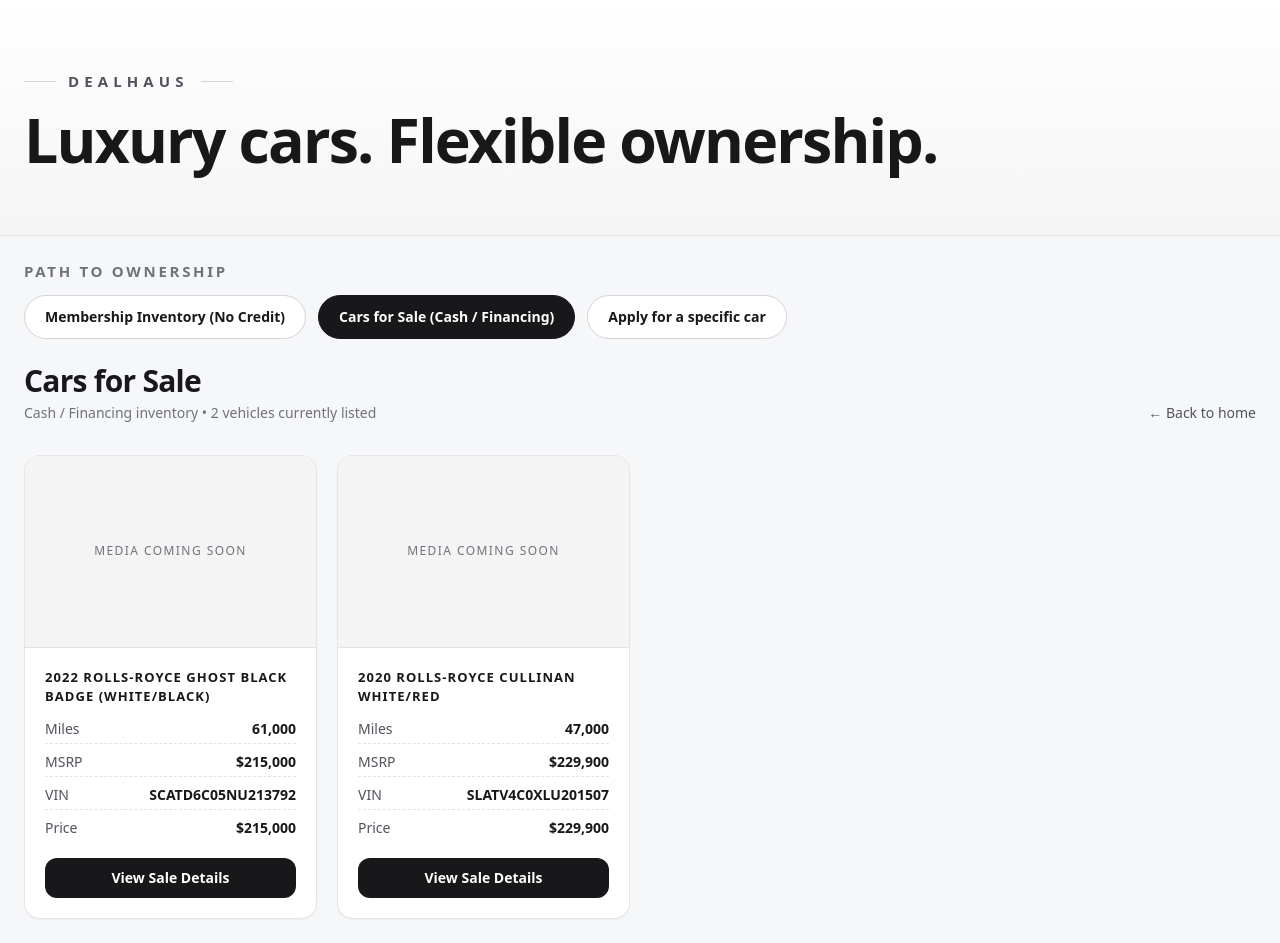
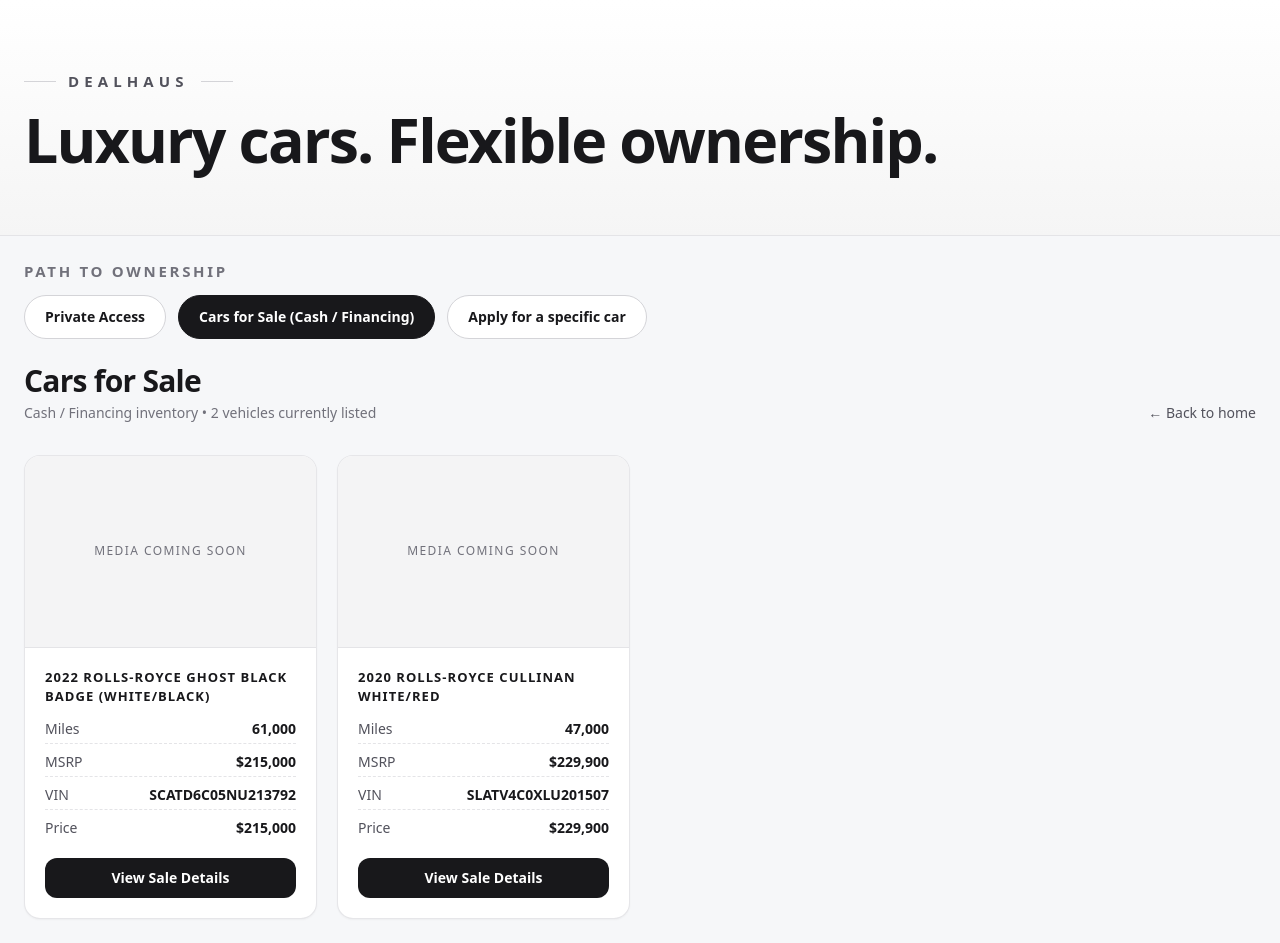
Before and after one commit to stradacorsagroup-art/scg-site-1772418012, a Next.js app: page /cars-for-sale in a window 1280 px wide. Built offline with nearby package versions, Linux system fonts and the light colour scheme.

Commit message:
copy: rename membership tab to Private Access and remove credit-check language

```diff
--- a/src/app/page.tsx
+++ b/src/app/page.tsx
@@ -84,7 +84,7 @@ export default function Home() {
 
           <div className="mt-5 flex flex-wrap items-center gap-3 text-[10px] font-semibold uppercase tracking-[0.11em] text-zinc-500 sm:gap-4 sm:text-[11px] sm:tracking-[0.12em]">
             <span className="inline-flex items-center gap-1.5"><span className="h-1.5 w-1.5 rounded-full bg-zinc-700" />Curated Inventory</span>
-            <span className="inline-flex items-center gap-1.5"><span className="h-1.5 w-1.5 rounded-full bg-zinc-700" />No Credit Membership</span>
+            <span className="inline-flex items-center gap-1.5"><span className="h-1.5 w-1.5 rounded-full bg-zinc-700" />Private Access</span>
             <span className="inline-flex items-center gap-1.5"><span className="h-1.5 w-1.5 rounded-full bg-zinc-700" />Concierge Delivery</span>
           </div>
 
--- a/src/components/ownership-pills.tsx
+++ b/src/components/ownership-pills.tsx
@@ -13,7 +13,7 @@ export function OwnershipPills({ active }: { active: "membership" | "sale" | "ap
       <div className="mt-3 -mx-1 overflow-x-auto pb-1 sm:mx-0 sm:overflow-visible sm:pb-0">
         <div className="flex w-max gap-2 px-1 sm:w-auto sm:flex-wrap sm:gap-3 sm:px-0">
           <Link href="/#membership-inventory" className={pillClass(active === "membership")}>
-            Membership Inventory (No Credit)
+Private Access
           </Link>
           <Link href="/cars-for-sale" className={pillClass(active === "sale")}>
             Cars for Sale (Cash / Financing)
--- a/src/data/inventory.ts
+++ b/src/data/inventory.ts
@@ -206,7 +206,7 @@ export const inventory: InventoryItem[] = [
     "monthly": 3250,
     "display": "From $25,995 down • $3,250/mo",
     "location": "—",
-    "notes": "$339,700 MSRP • 6/12 Month Lease To Own • No Credit/Income Check • Buyout Option At End",
+    "notes": "$339,700 MSRP • 6/12 Month Lease To Own • Private Access • Buyout Option At End",
     "scgMonthlyByTerm": {
       "3 mo": 3250,
       "12 mo": 3250
@@ -239,7 +239,7 @@ export const inventory: InventoryItem[] = [
     "monthly": 5995,
     "display": "From $19,995 down • $5,995/mo",
     "location": "West Palm FL",
-    "notes": "White Exterior / Handcrafted Red Interior • $235k Purchase Price • 6/12 Month Lease • No Credit or Income Check • Buyout Option at End",
+    "notes": "White Exterior / Handcrafted Red Interior • $235k Purchase Price • 6/12 Month Lease • Private Access • Buyout Option at End",
     "scgMonthlyByTerm": {
       "3 mo": 5995,
       "12 mo": 5995
@@ -271,7 +271,7 @@ export const inventory: InventoryItem[] = [
     "monthly": 2000,
     "display": "From $17,995 down • $2,000/mo",
     "location": "—",
-    "notes": "C = Competition (highly sought after trim) • Silver Matte Paint • 6/12 Month Lease to Own • No Credit or Income Check • Buyout Option at End of Lease",
+    "notes": "C = Competition (highly sought after trim) • Silver Matte Paint • 6/12 Month Lease to Own • Private Access • Buyout Option at End of Lease",
     "scgMonthlyByTerm": {
       "3 mo": 2000,
       "12 mo": 2000
@@ -304,7 +304,7 @@ export const inventory: InventoryItem[] = [
     "monthly": 2500,
     "display": "From $17,995 down • $2,500/mo",
     "location": "—",
-    "notes": "Full Stealth PPF • 6/12 Month Lease to Own • No Credit or Income Check • Buyout Option at End of Lease",
+    "notes": "Full Stealth PPF • 6/12 Month Lease to Own • Private Access • Buyout Option at End of Lease",
     "scgMonthlyByTerm": {
       "3 mo": 2500,
       "12 mo": 2500
@@ -336,7 +336,7 @@ export const inventory: InventoryItem[] = [
     "monthly": 9000,
     "display": "From $49,995 down • $9,000/mo",
     "location": "—",
-    "notes": "INSANE SPEC • TEMPESTE GREY • FACTORY BLUE INTERIOR • STARLIGHT DOORS • 6/12 Month Lease to Own • No Credit or Income Check • Buyout Option Available at End",
+    "notes": "INSANE SPEC • TEMPESTE GREY • FACTORY BLUE INTERIOR • STARLIGHT DOORS • 6/12 Month Lease to Own • Private Access • Buyout Option Available at End",
     "scgMonthlyByTerm": {
       "3 mo": 9000,
       "12 mo": 9000
```
